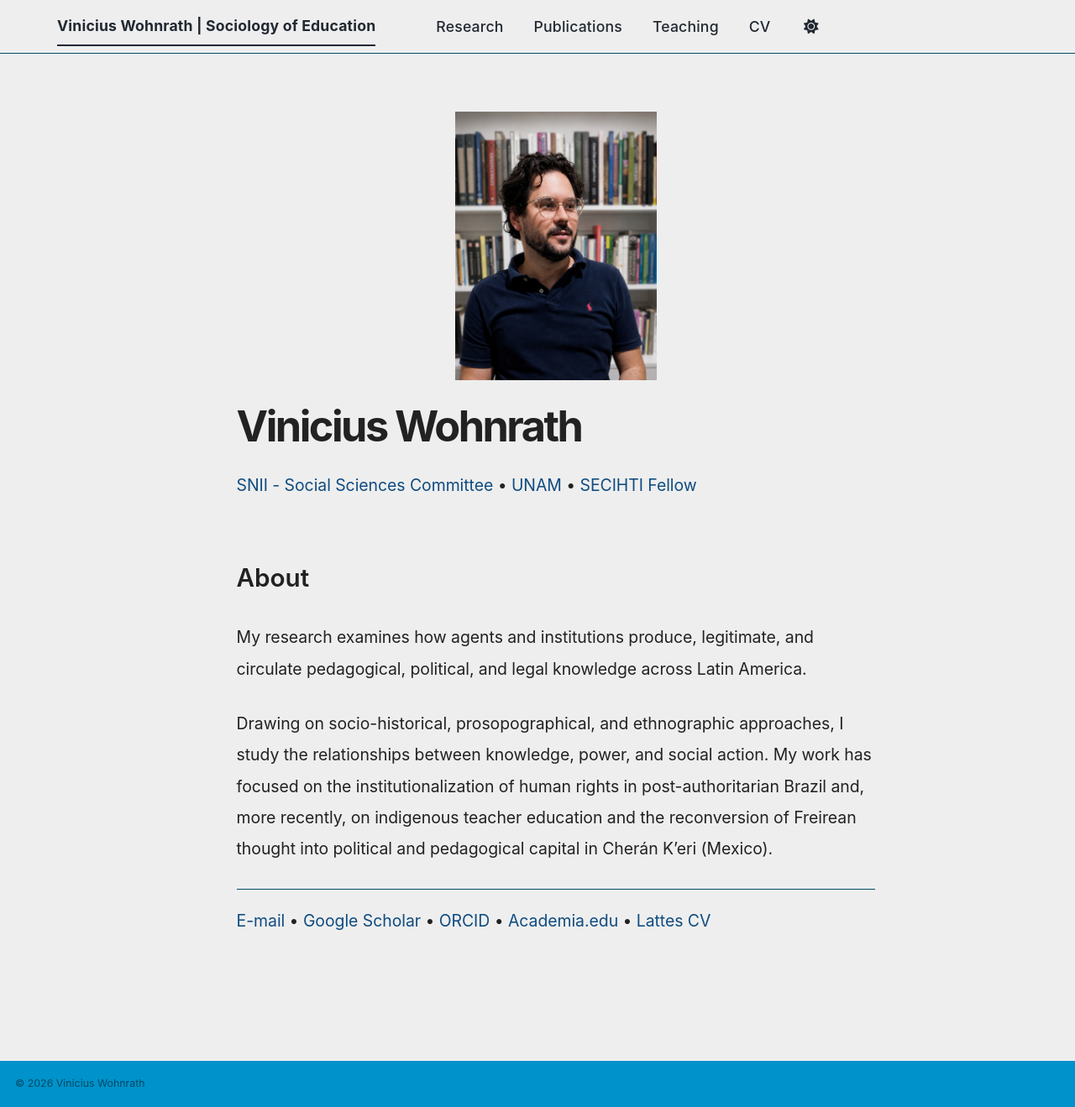
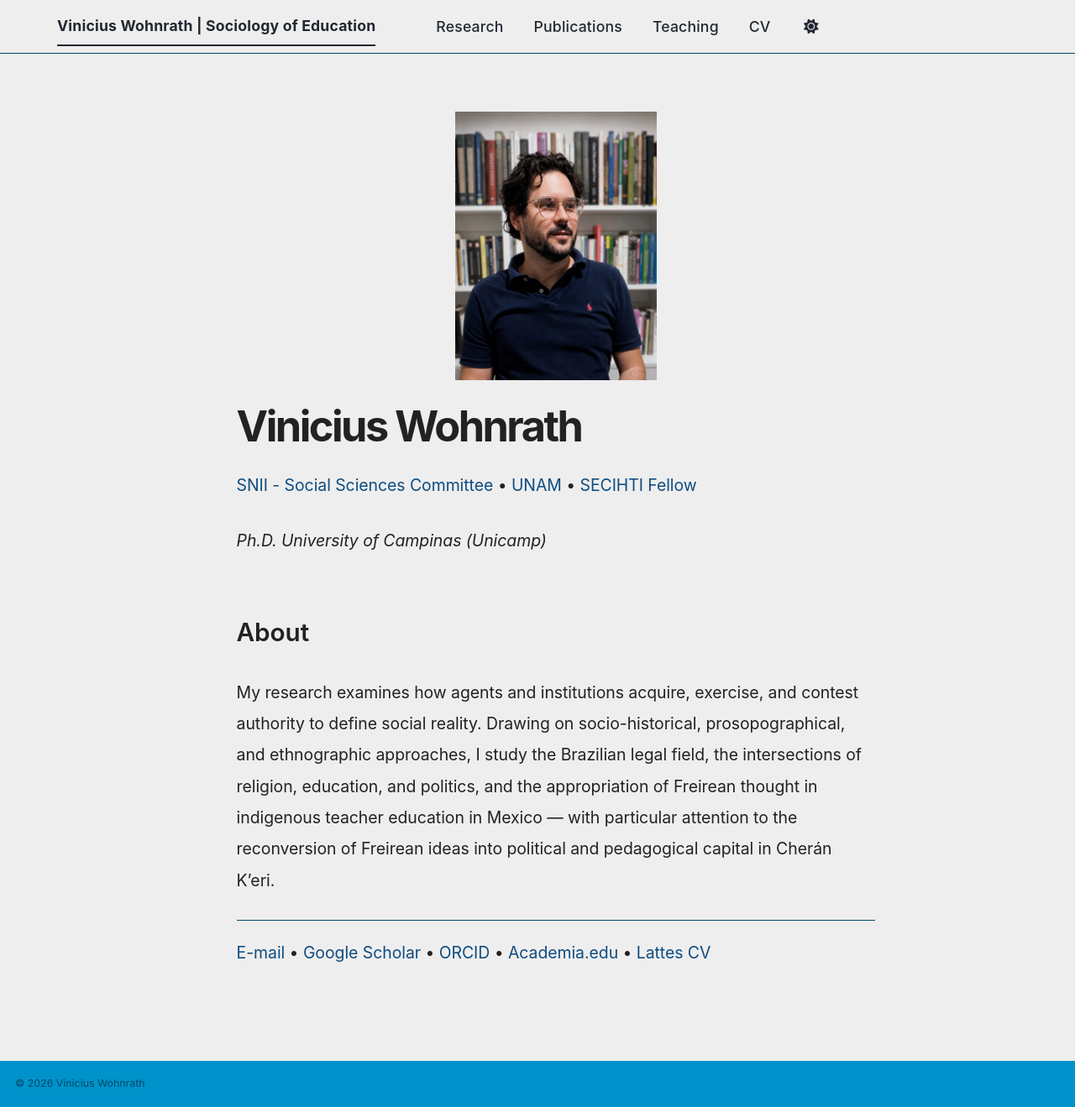
Before and after one commit to viniciuswohnrath/viniciuswohnrath.github.io, a Jekyll site: the page built from _pages/about.md, in a window 1280 px wide and 1319 px high. Shown: the whole window at 84% size. Built offline with Jekyll 4.4.1, drawn with Linux system fonts in a browser that asks for light colours; a script bundle is joined from its source files by our own code; library files that are not in the unit come from our copies.

Commit message:
Update about.md

```diff
--- a/_pages/about.md
+++ b/_pages/about.md
@@ -14,11 +14,11 @@ classes: wide
 
 [SNII - Social Sciences Committee](https://es.wikipedia.org/wiki/Sistema_Nacional_de_Investigadoras_e_Investigadores_(M%C3%A9xico)) • [UNAM](https://www.unam.mx/) • [SECIHTI Fellow](https://secihti.mx/)
 
+*Ph.D. University of Campinas (Unicamp)*
+
 ## About
 
-My research examines how agents and institutions produce, legitimate, and circulate pedagogical, political, and legal knowledge across Latin America.
-
-Drawing on socio-historical, prosopographical, and ethnographic approaches, I study the relationships between knowledge, power, and social action. My work has focused on the institutionalization of human rights in post-authoritarian Brazil and, more recently, on indigenous teacher education and the reconversion of Freirean thought into political and pedagogical capital in Cherán K'eri (Mexico).
+My research examines how agents and institutions acquire, exercise, and contest authority to define social reality. Drawing on socio-historical, prosopographical, and ethnographic approaches, I study the Brazilian legal field, the intersections of religion, education, and politics, and the appropriation of Freirean thought in indigenous teacher education in Mexico — with particular attention to the reconversion of Freirean ideas into political and pedagogical capital in Cherán K'eri.
 
 ---
 
```
